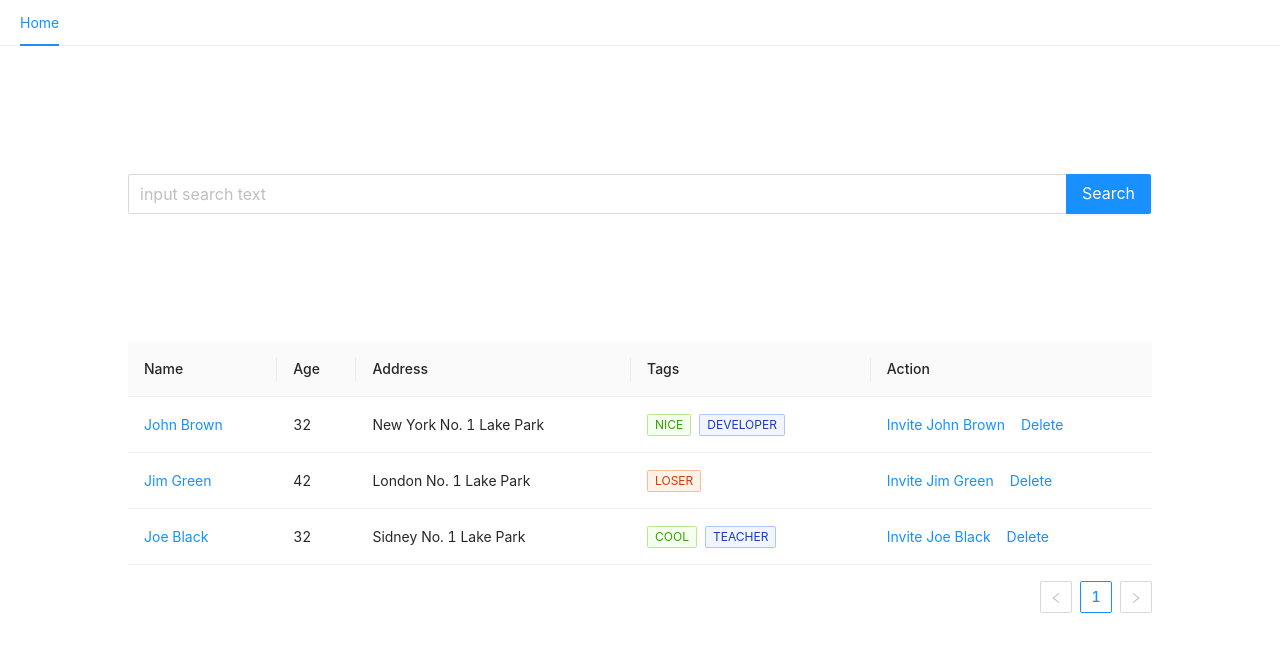
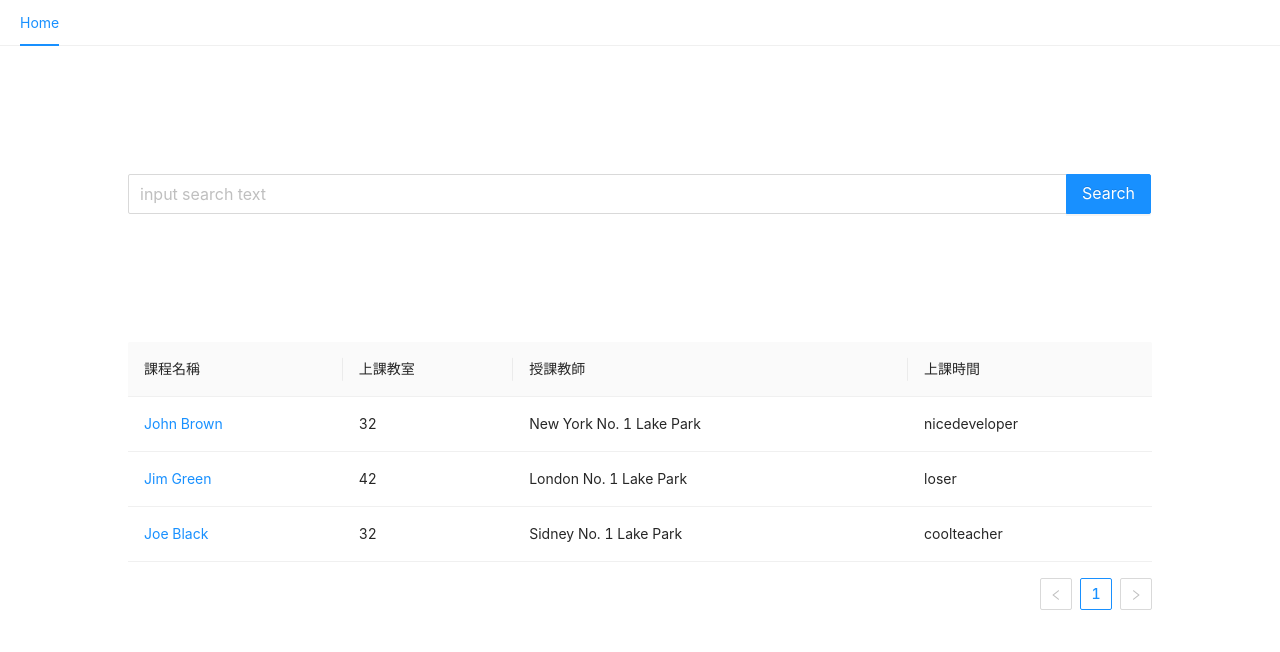
Before and after one commit to coding-coworking-club/dream_project, a React (Create React App) app in the folder frontend/: page / in a window 1280 px wide. Shown: the top 652 px of the page. Built offline with nearby package versions, Linux system fonts and the light colour scheme.

Commit message:
change table title

```diff
--- a/frontend/src/components/SearchResult.js
+++ b/frontend/src/components/SearchResult.js
@@ -1,82 +1,54 @@
 import React from 'react'
-import { Table, Tag, Space } from 'antd';
+import { Table } from 'antd';
 import styled from 'styled-components';
 const Section = styled.div`
  padding:0 10% !important;
 `;
 
-
-// const fakeDate = {}
 const columns = [
     {
-      title: 'Name',
+      title: '課程名稱',
       dataIndex: 'name',
       key: 'name',
       render: text => <a>{text}</a>,
     },
     {
-      title: 'Age',
-      dataIndex: 'age',
-      key: 'age',
+      title: '上課教室',
+      dataIndex: 'location',
+      key: 'location',
     },
     {
-      title: 'Address',
-      dataIndex: 'address',
-      key: 'address',
+      title: '授課教師',
+      dataIndex: 'teacher',
+      key: 'teacher',
     },
     {
-      title: 'Tags',
-      key: 'tags',
-      dataIndex: 'tags',
-      render: tags => (
-        <>
-          {tags.map(tag => {
-            let color = tag.length > 5 ? 'geekblue' : 'green';
-            if (tag === 'loser') {
-              color = 'volcano';
-            }
-            return (
-              <Tag color={color} key={tag}>
-                {tag.toUpperCase()}
-              </Tag>
-            );
-          })}
-        </>
-      ),
-    },
-    {
-      title: 'Action',
-      key: 'action',
-      render: (text, record) => (
-        <Space size="middle">
-          <a>Invite {record.name}</a>
-          <a>Delete</a>
-        </Space>
-      ),
-    },
+      title: '上課時間',
+      dataIndex: 'time',
+      key: 'time',
+    }
   ];
-
   const data = [
     {
       key: '1',
       name: 'John Brown',
-      age: 32,
-      address: 'New York No. 1 Lake Park',
-      tags: ['nice', 'developer'],
+      location: 32,
+      teacher: 'New York No. 1 Lake Park',
+      time: ['nice', 'developer'],
     },
     {
       key: '2',
       name: 'Jim Green',
-      age: 42,
-      address: 'London No. 1 Lake Park',
-      tags: ['loser'],
+      location: 42,
+      teacher: 'London No. 1 Lake Park',
+      time: ['loser'],
     },
     {
       key: '3',
       name: 'Joe Black',
-      age: 32,
-      address: 'Sidney No. 1 Lake Park',
-      tags: ['cool', 'teacher'],
+      location: 32,
+      teacher: 'Sidney No. 1 Lake Park',
+      time: ['cool', 'teacher'],
     },
   ];
 const SearchResult = () => {
```
